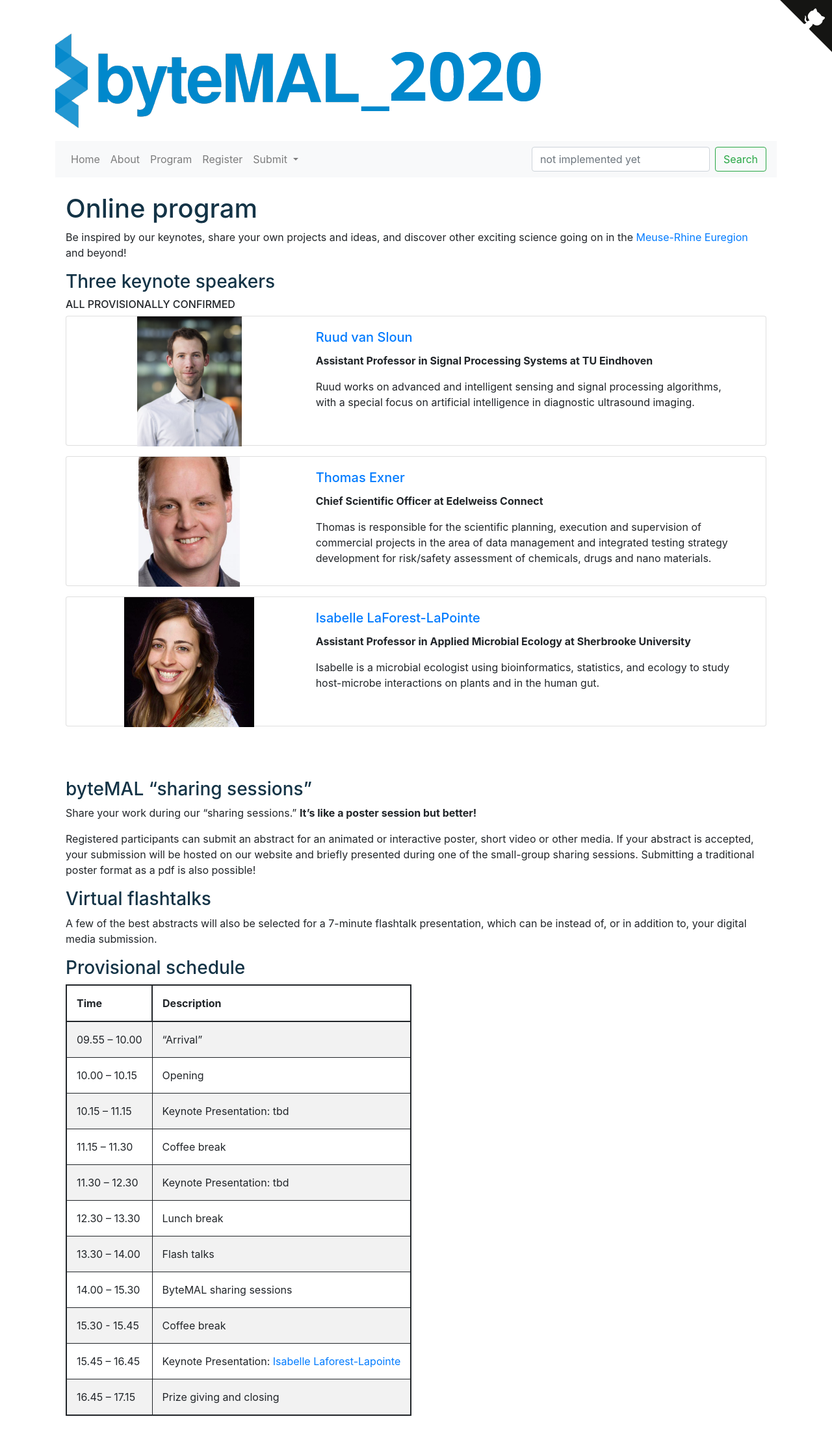
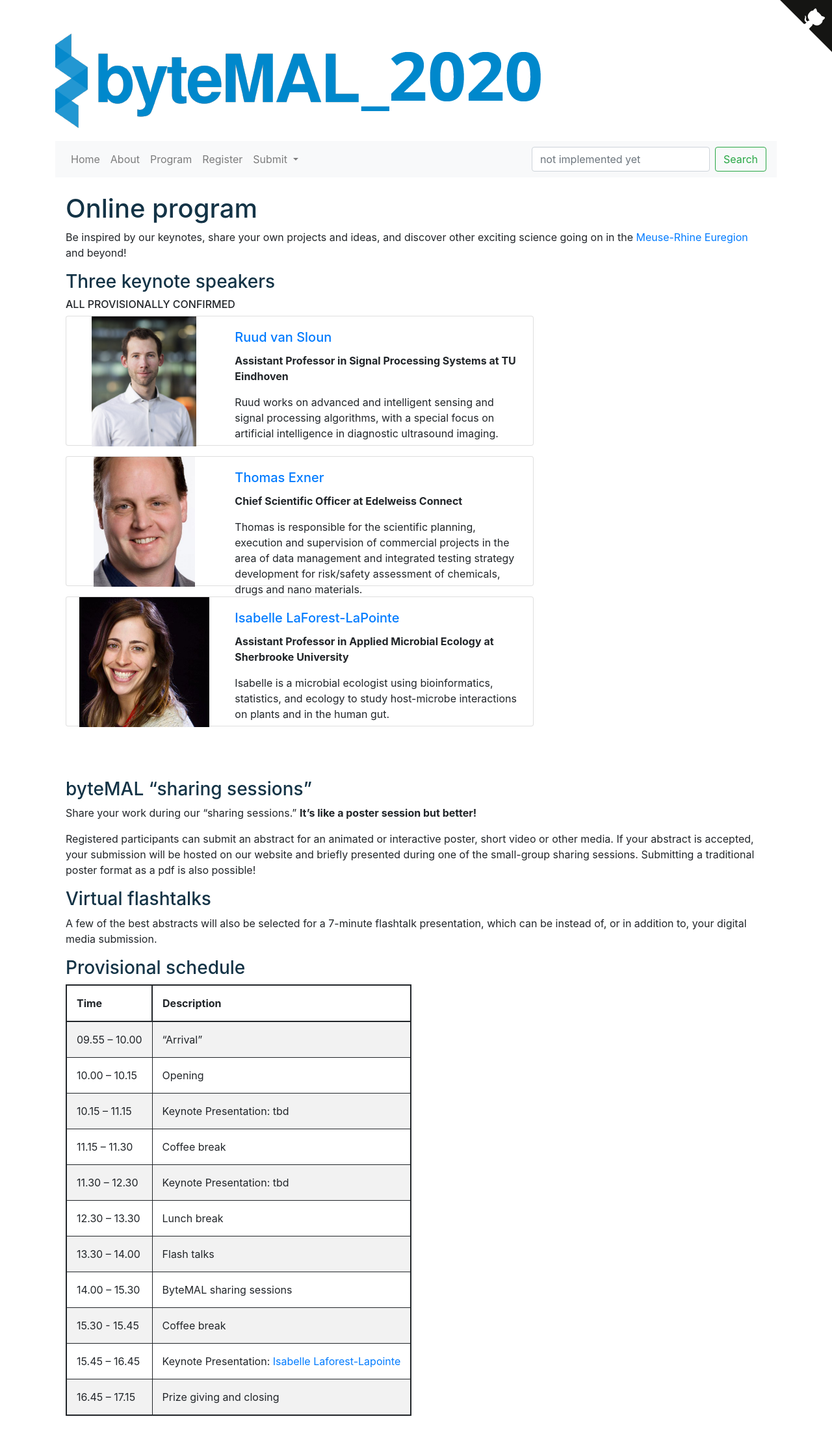
Before and after one commit to bytemal/bytemal-2020, a Jekyll site: the page built from _pages/program.md, in a window 1280 px wide. Shown: the whole page at 65% size. Built offline with Jekyll 4.4.1, drawn with Linux system fonts in a browser that asks for light colours.

Commit message:
responsive keynote cards?

```diff
--- a/_pages/program.md
+++ b/_pages/program.md
@@ -12,7 +12,7 @@
 
 ###### ALL PROVISIONALLY CONFIRMED
 
-<div class="card container-md mb-3" style="max-height: 200px">
+<div class="card mb-3" style="max-height: 200px; max-width: 720px;">
   <div class="row no-gutters">
     <div class="col-md-4">
       <img src="/bytemal-2020/images/ruud.jpg" class="card-img rounded-lg" alt="Ruud van Sloun">
@@ -27,7 +27,7 @@
   </div>
 </div>
 
-<div class="card container-md mb-3" style="max-height: 200px">
+<div class="card mb-3" style="max-height: 200px; max-width: 720px;">
   <div class="row no-gutters">
     <div class="col-md-4">
       <img src="/bytemal-2020/images/thomas.jpg" class="card-img rounded-lg" alt="Thomas Exner">
@@ -42,7 +42,7 @@
   </div>
 </div>
 
-<div class="card container-md mb-3" style="max-height: 200px">
+<div class="card mb-3" style="max-height: 200px; max-width: 720px;">
   <div class="row no-gutters">
     <div class="col-md-4">
       <img src="/bytemal-2020/images/isabelle.jpg" class="card-img rounded-lg" alt="Isabelle Laforest-Lapointe">
```
